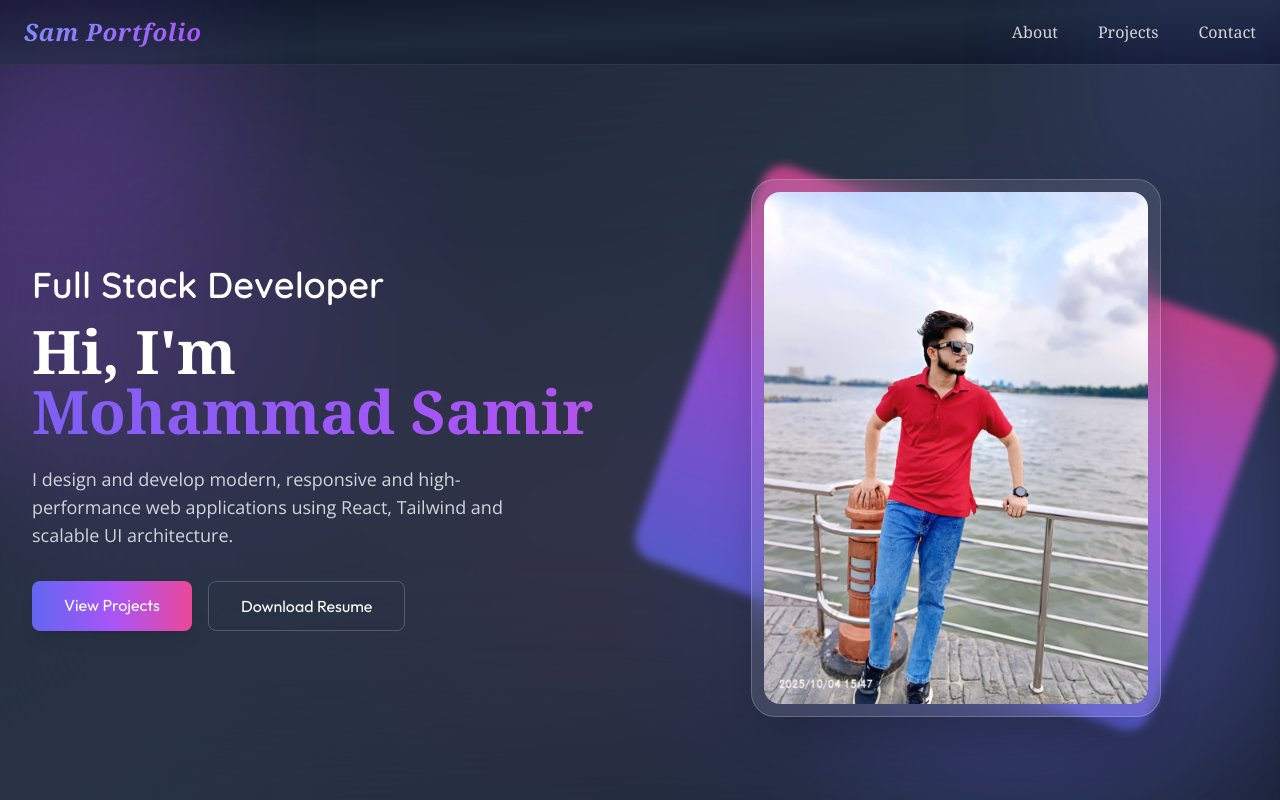
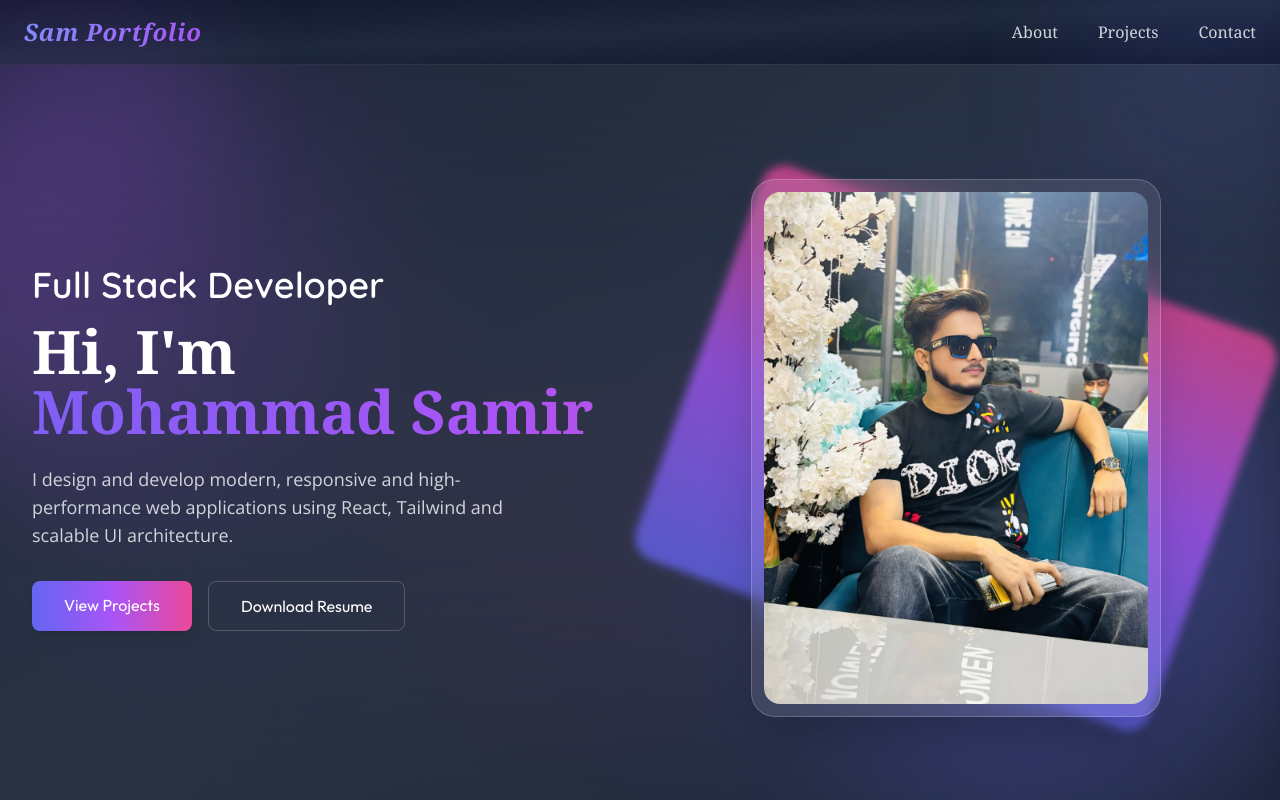
Before and after one commit to Mdsamir92/My-Portfolio, a React (Vite) app: page / in a window 1280 px wide. Shown: the top 800 px of the page. Built offline with nearby package versions, Linux system fonts and the light colour scheme; a web font is replaced by a local one.

Commit message:
Update Hero.jsx

```diff
--- a/src/component/Hero.jsx
+++ b/src/component/Hero.jsx
@@ -4,13 +4,14 @@ export default function Hero() {
   return (
     <section
       className="relative w-full min-h-screen flex items-center
-bg-gradient-to-br from-slate-900 via-slate-800 to-slate-900
-pt-24 overflow-hidden text-white"
-    >
+      bg-gradient-to-br from-slate-900 via-slate-800 to-slate-900
+      pt-24 overflow-hidden text-white" >
       {/* ===== Animated Gradient Bubbles ===== */}
       <div className="absolute w-96 h-96 bg-purple-500 rounded-full blur-3xl opacity-20 top-20 -left-20 animate-pulse"></div>
       <div className="absolute w-[500px] h-[500px] bg-indigo-500 rounded-full blur-3xl opacity-20 bottom-0 right-0 animate-pulse"></div>
-      <div className="absolute w-72 h-72 bg-pink-500 rounded-full blur-3xl opacity-10 top-1/2 left-1/3"></div>
+      <div className="absolute w-72 h-72 bg-pink-500 rounded-full blur-3xl opacity-10 top-1/2 left-1/3">
+
+      </div>
 
       {/* ===== Glass Overlay Layer ===== */}
       <div className="absolute inset-0 backdrop-blur-[120px] bg-white/5"></div>
@@ -82,7 +83,7 @@ pt-24 overflow-hidden text-white"
                           rounded-3xl p-3 shadow-2xl"
               >
                 <img
-                  src="/profile.jpg"
+                  src="/profile.jpeg"
                   alt="Mohammad Samir"
                   className="w-72 md:w-96 rounded-2xl object-cover"
                 />
```
